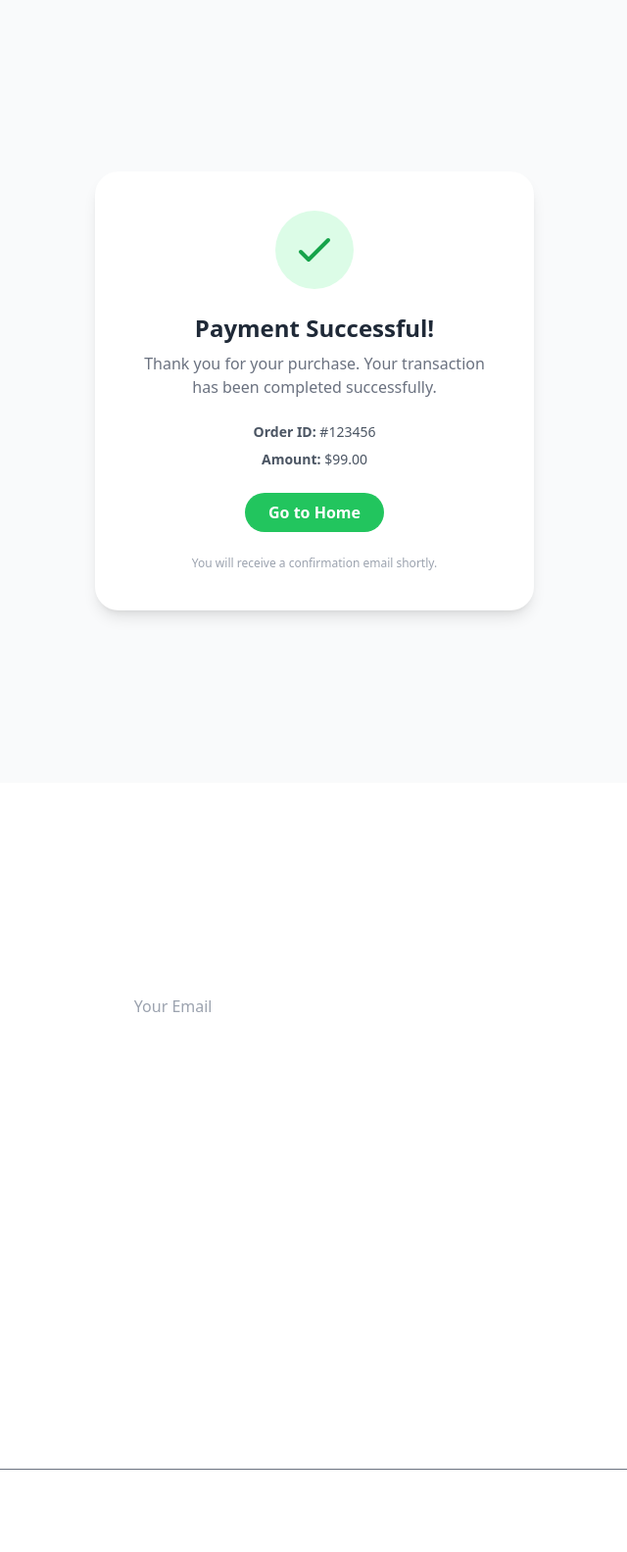
After one commit to otakudhiraj/EventPlanner, a Django app: page /venue/payment/sucess/ in a window 1280 px wide. The commit adds this page. Shown: the part 165-1749 px from the top of the page at 98% size, without its empty margins (319-959 px from the left). Run offline with Django 5.2, Linux system fonts and the light colour scheme; the visitor is signed in with stand-in values (Sample User, id 1); parts of the project's set-up code (start-up, migrations or seed data) failed here and were passed over; some libraries are stand-ins or nearby versions.

Commit message:
Add Payment For Booking

```diff
--- a/apps/venue/templates/venue/includes/payment_modal.html
+++ b/apps/venue/templates/venue/includes/payment_modal.html
@@ -6,7 +6,7 @@
         <div class="space-y-3">
             <button class="payment-option w-full p-3 border rounded-lg hover:bg-gray-50 flex items-center">
                 <img src="{% static 'images/khalti.png' %}" class="h-6 mr-3" alt="Khalti">
-                <span>Pay with Khalti</span>
+                <span>Khalti</span>
             </button>
         </div>
 
--- /dev/null
+++ b/apps/venue/templates/venue/payment_success.html
@@ -0,0 +1,55 @@
+{% extends 'base.html' %}
+
+{% block title %}Payment Success{% endblock %}
+
+{% block extra_css %}
+	 <style>
+        @keyframes fade-in {
+            from {
+                opacity: 0;
+                transform: translateY(10px);
+            }
+            to {
+                opacity: 1;
+                transform: translateY(0);
+            }
+        }
+
+        .animate-fade-in {
+            animation: fade-in 0.6s ease-out;
+        }
+    </style>
+{% endblock %}
+
+{% block content %}
+    <div class="flex items-center justify-center min-h-screen bg-gray-50">
+        <div class="bg-white p-10 rounded-3xl shadow-lg max-w-md w-full text-center animate-fade-in">
+            <div class="flex justify-center mb-6">
+                <div class="bg-green-100 text-green-600 rounded-full p-4">
+                    <svg xmlns="http://www.w3.org/2000/svg" class="h-12 w-12" fill="none" viewBox="0 0 24 24"
+                         stroke="currentColor">
+                        <path stroke-linecap="round" stroke-linejoin="round" stroke-width="2" d="M5 13l4 4L19 7"/>
+                    </svg>
+                </div>
+            </div>
+
+            <h1 class="text-2xl font-bold text-gray-800 mb-2">Payment Successful!</h1>
+            <p class="text-gray-500 mb-6">Thank you for your purchase. Your transaction has been completed
+                successfully.</p>
+
+            <div class="space-y-2 text-sm text-gray-600 mb-6">
+                <p><strong>Order ID:</strong> #{{ order_id|default:"123456" }}</p>
+                <p><strong>Amount:</strong> ${{ amount|default:"99.00" }}</p>
+            </div>
+
+            <a href="{% url 'home' %}"
+               class="inline-block bg-green-500 hover:bg-green-600 text-white font-semibold py-2 px-6 rounded-full transition">
+                Go to Home
+            </a>
+
+            <div class="mt-6 text-xs text-gray-400">
+                You will receive a confirmation email shortly.
+            </div>
+        </div>
+    </div>
+{% endblock %}
--- a/apps/venue/urls.py
+++ b/apps/venue/urls.py
@@ -1,5 +1,5 @@
 from django.urls import path
-from .views import CityDetail, VenueDetail, CityView, BookingView, CancelBookingView
+from .views import CityDetail, VenueDetail, CityView, BookingView, CancelBookingView, PayBookingView, PaymentSuccessView
 
 app_name = "venue"
 urlpatterns = [
@@ -8,4 +8,6 @@ urlpatterns = [
     path('<slug:slug>/', VenueDetail.as_view(), name='venue-detail'),
     path('booking/<int:venue_id>/', BookingView.as_view(), name='booking'),
     path('cancel-booking', CancelBookingView.as_view(), name='cancel-booking'),
+    path('pay-booking/<int:id>/', PayBookingView.as_view(), name='pay-booking'),
+    path('payment/sucess/', PaymentSuccessView.as_view(), name='payment-success'),
 ]
--- a/apps/venue/views.py
+++ b/apps/venue/views.py
@@ -1,12 +1,17 @@
+import os
+
+import requests
 from django.contrib.auth.mixins import LoginRequiredMixin
 from django.http import JsonResponse
-from django.shortcuts import render, get_object_or_404
+from django.shortcuts import render, get_object_or_404, redirect
 from django.views import View
 from django.views.generic import DetailView, TemplateView
 
+from apps.venue.constants import VenueBookingStatus, BookingStatus
 from apps.venue.forms import BookingForm
 from apps.venue.models import City, VenueModel, BookingModel
 import json
+
 
 # Create your views here.
 class CityDetail(DetailView):
@@ -27,6 +32,7 @@ class CityDetail(DetailView):
 
         return context
 
+
 class VenueDetail(DetailView):
     model = VenueModel
     context_object_name = 'venue'
@@ -44,6 +50,7 @@ class VenueDetail(DetailView):
         })
 
         return context
+
 
 class CityView(TemplateView):
     template_name = 'venue/cities.html'
@@ -76,6 +83,7 @@ class BookingView(LoginRequiredMixin, View):
 
         if booking_form.is_valid():
             booking = booking_form.save()
+
             return JsonResponse({
                 'success': True,
                 'booking_id': booking.id,
@@ -90,7 +98,8 @@ class BookingView(LoginRequiredMixin, View):
                 'errors': errors
             }, status=400)
 
-class CancelBookingView(View):
+
+class CancelBookingView(LoginRequiredMixin, View):
     def get(self, request, *args, **kwargs):
         booking_id = request.GET.get('id')
 
@@ -99,8 +108,52 @@ class CancelBookingView(View):
 
         try:
             booking = BookingModel.objects.get(id=booking_id)
-            booking.user = None
+            booking.status = BookingStatus.CANCELLED
             booking.save()
             return JsonResponse({'success': True, 'message': 'Booking successfully cancelled'})
         except BookingModel.DoesNotExist:
             return JsonResponse({'success': False, 'message': 'Booking not found'}, status=404)
+
+
+class PayBookingView(LoginRequiredMixin, View):
+    def get(self, request, *args, **kwargs):
+        booking_id = kwargs.get('id')
+
+        if not booking_id:
+            return JsonResponse({'success': False, 'message': 'No booking ID provided'}, status=400)
+
+        try:
+            booking = BookingModel.objects.get(id=booking_id)
+            booking.is_paid = True
+            booking.status = BookingStatus.PAID
+            booking.save()
+
+            url = "https://dev.khalti.com/api/v2/epayment/initiate/"
+
+            payload = json.dumps({
+                "return_url": "http://localhost:8000/venue/payment/success/",
+                "website_url": "https://localhost:8000/",
+                "amount": "1000",
+                "purchase_order_id": f"{booking.id}",
+                "purchase_order_name": f"Booking-{booking.id}",
+                "customer_info": {
+                    "name": request.user.username or "Ram Bahaadur",
+                    "email": request.user.email or "test@khalti.com",
+                    "phone": request.user.phone or "9800000001"
+                }
+            })
+
+            headers = {
+                'Authorization': f'key {os.getenv("KHALTI_LIVE_SECRET_KEY")}',
+                'Content-Type': 'application/json',
+            }
+
+            response = requests.request("POST", url, headers=headers, data=payload)
+
+            data = response.json()
+            return JsonResponse({'success': True, 'data': data})
+        except BookingModel.DoesNotExist:
+            return JsonResponse({'success': False, 'message': 'Booking not found'}, status=404)
+
+class PaymentSuccessView(LoginRequiredMixin, TemplateView):
+    template_name = 'venue/payment_success.html'
```
Also changed, not shown: apps/venue/constants.py (+12 -0 lines), apps/venue/forms.py (+6 -2 lines), apps/venue/models.py (+18 -5 lines), apps/venue/templates/venue/venue_detail.html (+34 -8 lines), apps/venue/__init__.py (deleted), apps/venue/migrations/0010_venuemodel_status_alter_bookingmodel_venue.py (added), apps/venue/migrations/0011_bookingmodel_status_alter_venuemodel_status.py (added), apps/venue/migrations/0012_alter_bookingmodel_status_alter_venuemodel_status.py (added), apps/venue/migrations/0013_remove_venuemodel_status.py, apps/venue/migrations/0014_venuemodel_rating_alter_bookingmodel_status.py (added), apps/venue/migrations/0015_remove_venuemodel_rating_venueratingmodel.py (added), apps/venue/migrations/0016_venueratingmodel_user.py, apps/venue/migrations/0017_venueratingmodel_rated_at.py (added), apps/venue/migrations/__init__.py (deleted).
